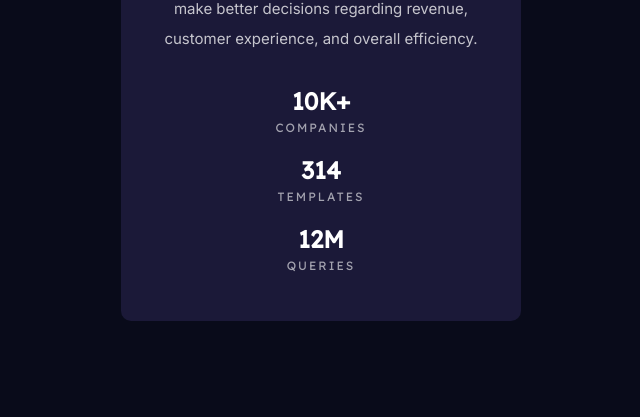
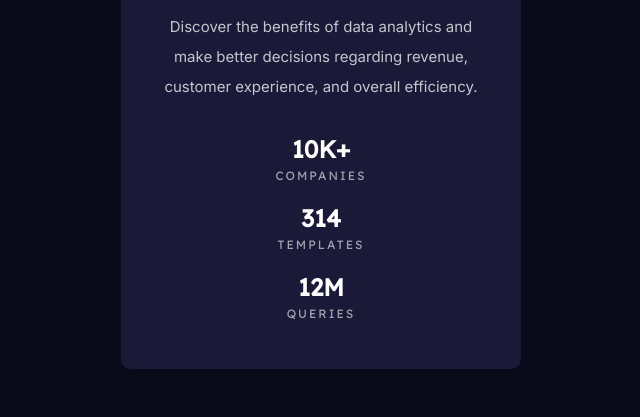
Before and after one commit to matthew-millard/stats-preview-card, a plain HTML site: page index.html in a window 1280 px wide. Shown: the part 522-939 px from the top of the page, without its empty margins (319-959 px from the left). Before the commit the page ends 891 px from the top, so only its background shows below. Drawn offline with Linux system fonts and the light colour scheme.

Commit message:
Fix paragraph padding

```diff
--- a/styles.css
+++ b/styles.css
@@ -116,6 +116,10 @@ picture {
     padding: 7%;
 }
 
+.contents-container > * {
+    margin-top: 1.5rem;
+}
+
 .stats-container {
     margin-top: 2rem;
 }
```
